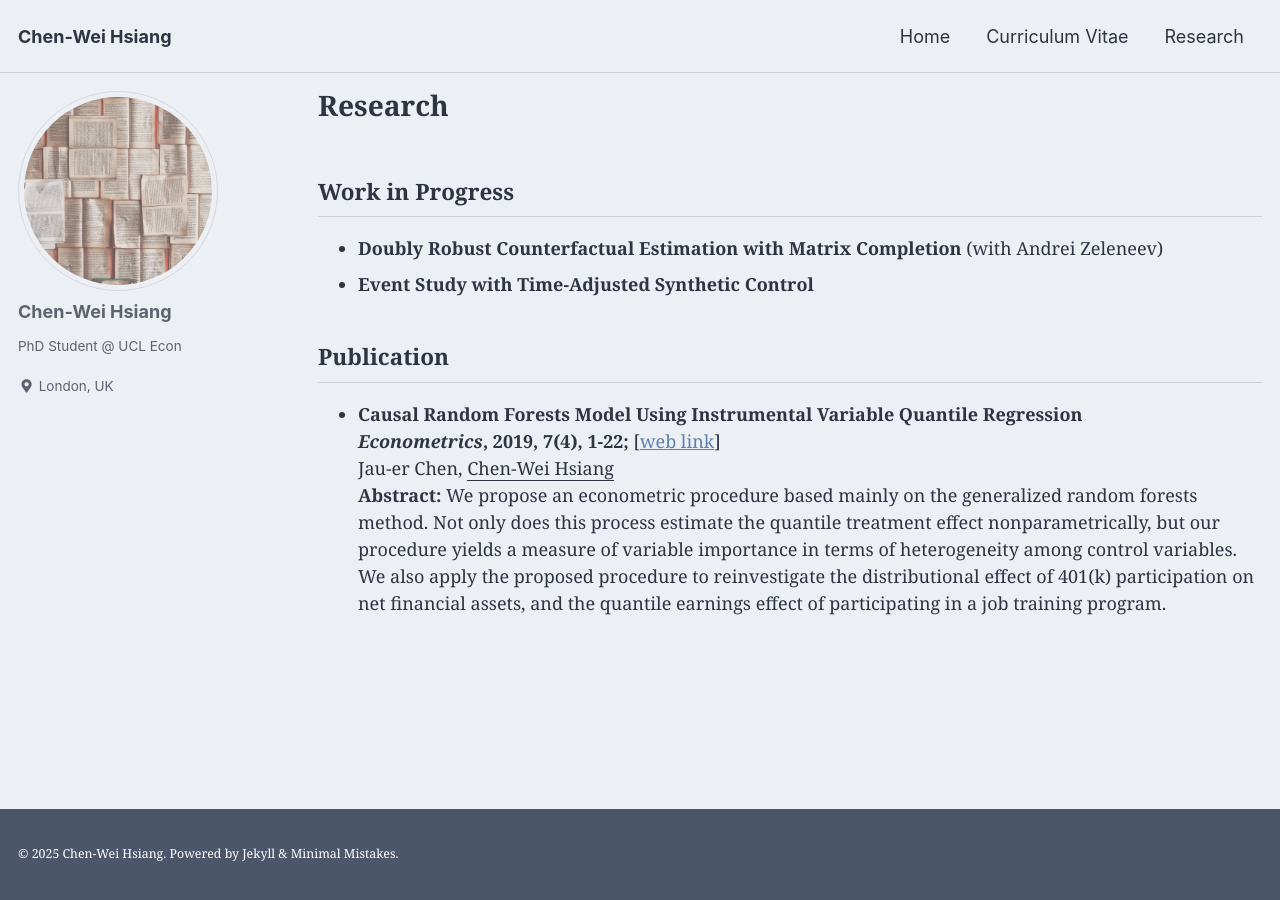
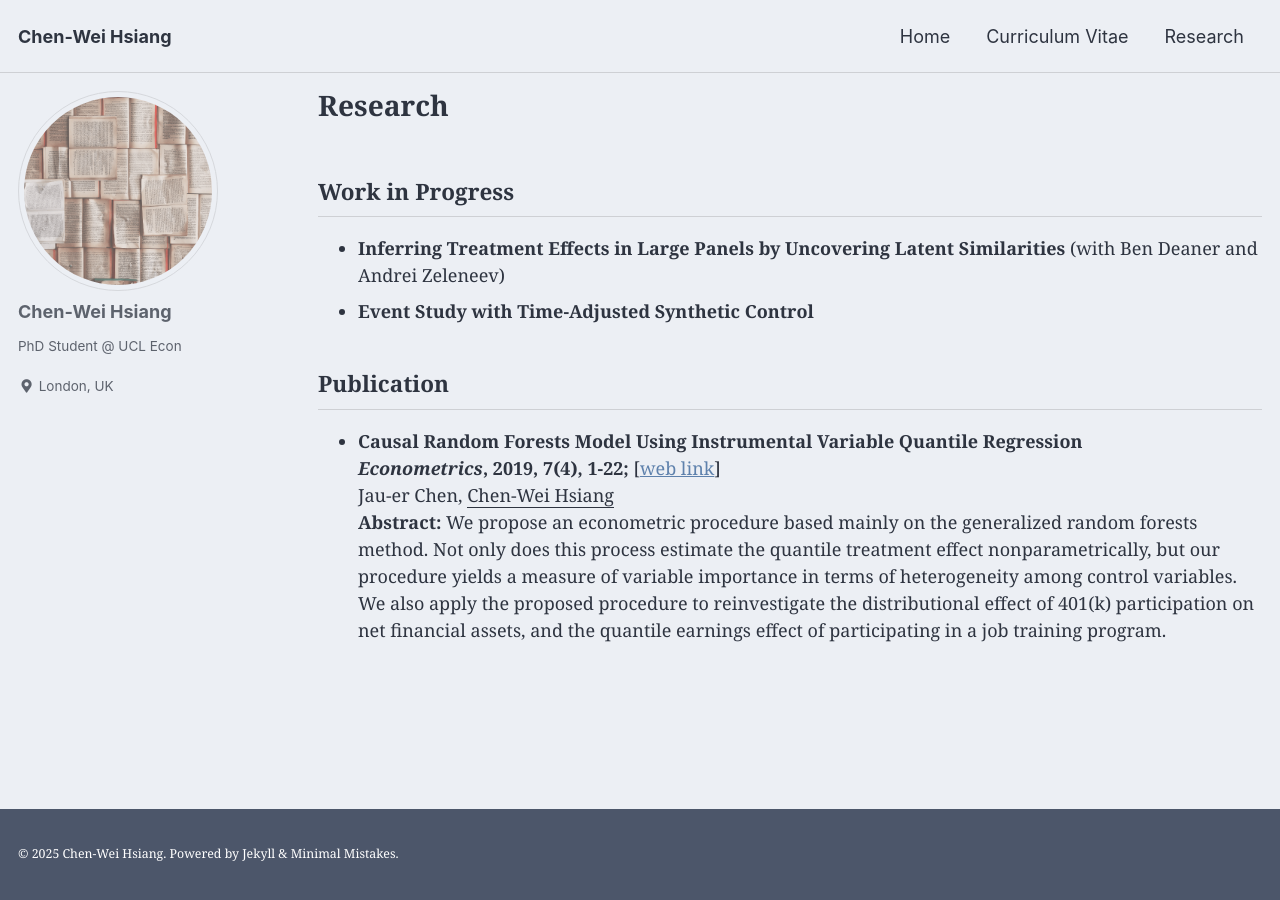
Before and after one commit to chenweihsiang/chenweihsiang.github.io, a Jekyll site: the page built from _pages/research.md, in a window 1280 px wide. Built offline with Jekyll 4.4.1, drawn with Linux system fonts in a browser that asks for light colours; cached includes are drawn as plain includes.

Commit message:
Update research.md

```diff
--- a/_pages/research.md
+++ b/_pages/research.md
@@ -8,7 +8,7 @@ author_profile: true
 
 ## Work in Progress
 
-- **Doubly Robust Counterfactual Estimation with Matrix Completion** (with Andrei Zeleneev)
+- **Inferring Treatment Effects in Large Panels by Uncovering Latent Similarities** (with Ben Deaner and Andrei Zeleneev)
 - **Event Study with Time-Adjusted Synthetic Control**
 
 
```
